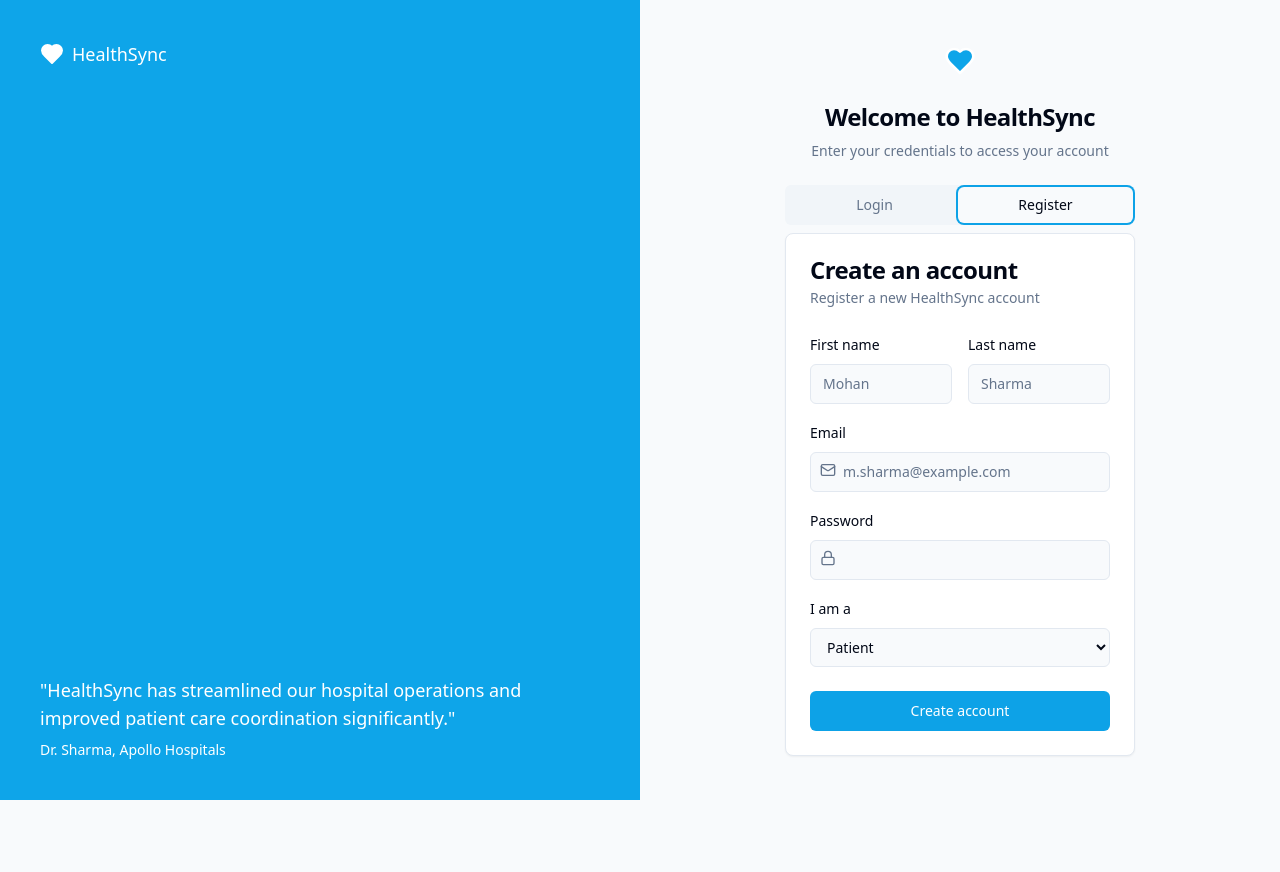
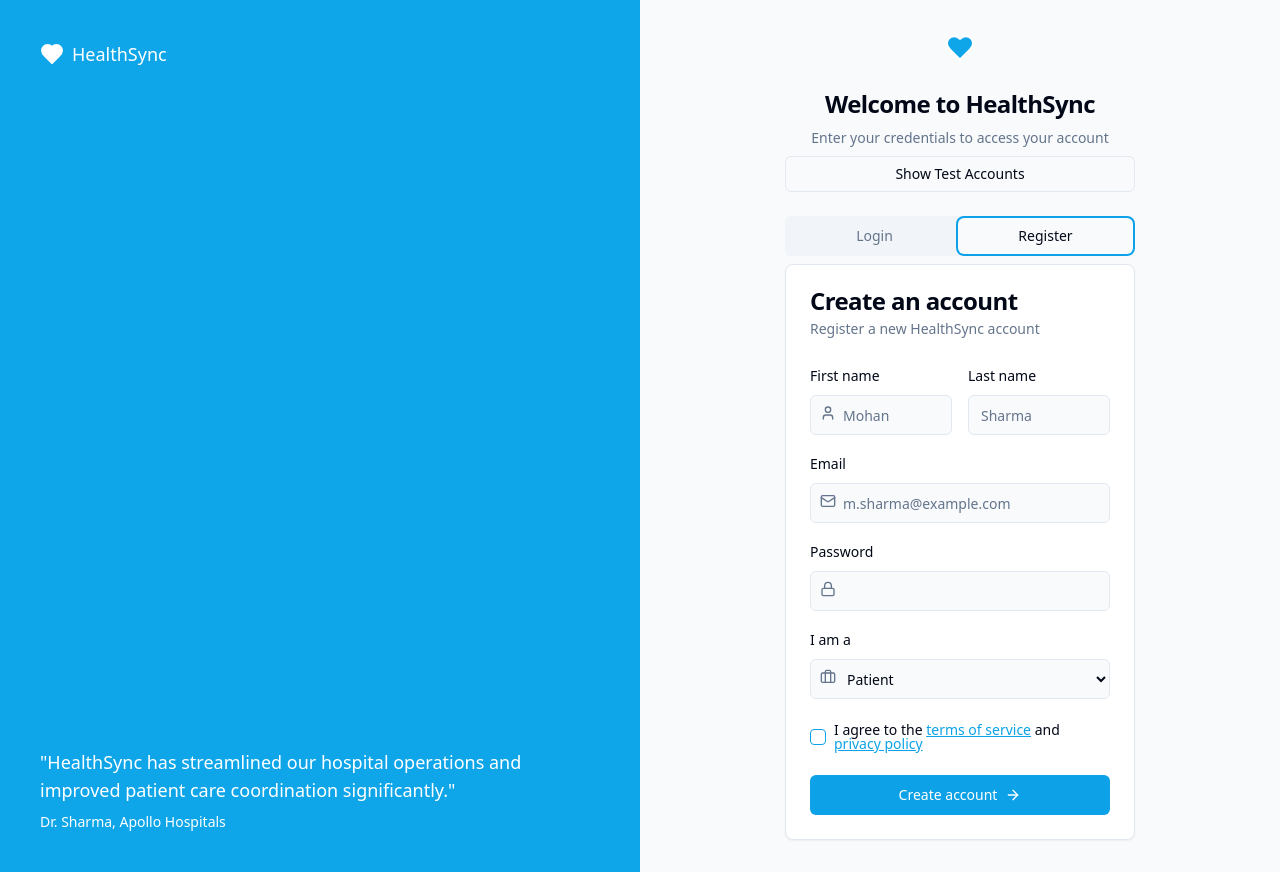
Before and after one commit to gauravaryaarya/patientpathway-nexus, a React (Vite) app: page /auth/login in a window 1280 px wide. Both pictures are taken after a click on the tab "Register". Before the commit the page ends 800 px from the top, so only its background shows below. Built offline with nearby package versions, Linux system fonts and the light colour scheme.

Commit message:
Fix: Login and create account features
- Implemented temporary account credentials for dashboard access.
- Fixed login functionality.
- Added create account feature.

```diff
--- a/src/components/layout/dashboard-layout.tsx
+++ b/src/components/layout/dashboard-layout.tsx
@@ -1,7 +1,7 @@
 
-import React from 'react';
+import React, { useEffect } from 'react';
 import { Sidebar } from './sidebar';
-import { Outlet } from 'react-router-dom';
+import { Outlet, useNavigate } from 'react-router-dom';
 import { cn } from '@/lib/utils';
 
 type DashboardLayoutProps = {
@@ -9,6 +9,18 @@ type DashboardLayoutProps = {
 };
 
 export function DashboardLayout({ children }: DashboardLayoutProps) {
+  const navigate = useNavigate();
+
+  useEffect(() => {
+    // Check if user is authenticated
+    const isAuthenticated = localStorage.getItem('healthsync_auth') === 'true';
+
+    if (!isAuthenticated) {
+      // Redirect to login if not authenticated
+      navigate('/auth/login');
+    }
+  }, [navigate]);
+
   return (
     <div className="flex min-h-screen bg-muted/40 dark:bg-background">
       <Sidebar />
--- a/src/pages/Index.tsx
+++ b/src/pages/Index.tsx
@@ -1,3 +1,4 @@
+
 import { useEffect } from 'react';
 import { useNavigate } from 'react-router-dom';
 
@@ -5,8 +6,17 @@ const Index = () => {
   const navigate = useNavigate();
 
   useEffect(() => {
-    // Redirect to login page
-    navigate('/auth/login');
+    // Check if user is already authenticated
+    const isAuthenticated = localStorage.getItem('healthsync_auth') === 'true';
+    const userRole = localStorage.getItem('healthsync_user_role');
+
+    if (isAuthenticated && userRole) {
+      // Redirect to the user's dashboard based on their role
+      navigate(`/${userRole}`);
+    } else {
+      // Redirect to login page if not authenticated
+      navigate('/auth/login');
+    }
   }, [navigate]);
 
   return (
--- a/src/pages/auth/login.tsx
+++ b/src/pages/auth/login.tsx
@@ -1,26 +1,98 @@
 
 import { useState } from "react";
-import { Link } from "react-router-dom";
-import { Heart, Mail, Lock, ArrowRight } from "lucide-react";
+import { useNavigate } from "react-router-dom";
+import { Heart, Mail, Lock, ArrowRight, User, Briefcase } from "lucide-react";
 import { Button } from "@/components/ui/button";
 import { Input } from "@/components/ui/input";
 import { Label } from "@/components/ui/label";
 import { Card, CardContent, CardDescription, CardFooter, CardHeader, CardTitle } from "@/components/ui/card";
 import { Tabs, TabsContent, TabsList, TabsTrigger } from "@/components/ui/tabs";
+import { useToast } from "@/hooks/use-toast";
+import { Checkbox } from "@/components/ui/checkbox";
+
+// Temporary account credentials
+const tempAccounts = {
+  patient: { email: "patient@healthsync.com", password: "patient123" },
+  doctor: { email: "doctor@healthsync.com", password: "doctor123" },
+  pharmacy: { email: "pharmacy@healthsync.com", password: "pharmacy123" },
+  admin: { email: "admin@healthsync.com", password: "admin123" },
+};
 
 export default function LoginPage() {
   const [isLoading, setIsLoading] = useState<boolean>(false);
+  const [loginEmail, setLoginEmail] = useState<string>("");
+  const [loginPassword, setLoginPassword] = useState<string>("");
+  const [registerEmail, setRegisterEmail] = useState<string>("");
+  const [registerPassword, setRegisterPassword] = useState<string>("");
+  const [firstName, setFirstName] = useState<string>("");
+  const [lastName, setLastName] = useState<string>("");
+  const [userType, setUserType] = useState<string>("patient");
+  const [showCredentials, setShowCredentials] = useState<boolean>(false);
+
+  const navigate = useNavigate();
+  const { toast } = useToast();
 
   const handleLogin = async (e: React.FormEvent) => {
     e.preventDefault();
     setIsLoading(true);
 
-    // Simulate API call
+    // Simple login validation for demo
+    if (loginEmail === tempAccounts.patient.email && loginPassword === tempAccounts.patient.password) {
+      handleSuccessfulLogin("patient");
+    } else if (loginEmail === tempAccounts.doctor.email && loginPassword === tempAccounts.doctor.password) {
+      handleSuccessfulLogin("doctor");
+    } else if (loginEmail === tempAccounts.pharmacy.email && loginPassword === tempAccounts.pharmacy.password) {
+      handleSuccessfulLogin("pharmacy");
+    } else if (loginEmail === tempAccounts.admin.email && loginPassword === tempAccounts.admin.password) {
+      handleSuccessfulLogin("admin");
+    } else {
       setTimeout(() => {
         setIsLoading(false);
-      // Redirect to dashboard based on role
-      window.location.href = "/patient";
+        toast({
+          title: "Login Failed",
+          description: "Invalid email or password. Try using the test accounts.",
+          variant: "destructive",
+        });
+      }, 1000);
+    }
+  };
+
+  const handleSuccessfulLogin = (role: string) => {
+    // Store user role in localStorage for persistence
+    localStorage.setItem("healthsync_user_role", role);
+    localStorage.setItem("healthsync_auth", "true");
+
+    setTimeout(() => {
+      setIsLoading(false);
+      toast({
+        title: "Login Successful",
+        description: `Welcome to HealthSync ${role} dashboard!`,
+      });
+      navigate(`/${role}`);
+    }, 1000);
+  };
+
+  const handleRegister = async (e: React.FormEvent) => {
+    e.preventDefault();
+    setIsLoading(true);
+
+    setTimeout(() => {
+      setIsLoading(false);
+      // Store registration info (in a real app this would go to a database)
+      localStorage.setItem("healthsync_user_role", userType);
+      localStorage.setItem("healthsync_auth", "true");
+
+      toast({
+        title: "Registration Successful",
+        description: "Your account has been created successfully!",
+      });
+
+      navigate(`/${userType}`);
     }, 1500);
+  };
+
+  const toggleCredentials = () => {
+    setShowCredentials(!showCredentials);
   };
 
   return (
@@ -52,6 +124,25 @@ export default function LoginPage() {
             <p className="text-sm text-muted-foreground">
               Enter your credentials to access your account
             </p>
+            <Button
+              variant="outline"
+              size="sm"
+              className="mt-2"
+              onClick={toggleCredentials}
+            >
+              {showCredentials ? "Hide Test Accounts" : "Show Test Accounts"}
+            </Button>
+
+            {showCredentials && (
+              <div className="mt-2 p-3 bg-muted rounded-md text-left text-xs">
+                <h4 className="font-semibold mb-1">Test Accounts:</h4>
+                <div className="grid gap-1">
+                  <p>🧑‍⚕️ <strong>Patient:</strong> patient@healthsync.com / patient123</p>
+                  <p>👨‍⚕️ <strong>Doctor:</strong> doctor@healthsync.com / doctor123</p>
+                  <p>💊 <strong>Pharmacy:</strong> pharmacy@healthsync.com / pharmacy123</p>
+                </div>
+              </div>
+            )}
           </div>
           <Tabs defaultValue="login" className="w-full">
             <TabsList className="grid w-full grid-cols-2">
@@ -77,6 +168,8 @@ export default function LoginPage() {
                           placeholder="m.sharma@example.com"
                           type="email"
                           className="pl-8"
+                          value={loginEmail}
+                          onChange={(e) => setLoginEmail(e.target.value)}
                           required
                         />
                       </div>
@@ -89,13 +182,15 @@ export default function LoginPage() {
                           id="password"
                           type="password"
                           className="pl-8"
+                          value={loginPassword}
+                          onChange={(e) => setLoginPassword(e.target.value)}
                           required
                         />
                       </div>
                     </div>
                   </CardContent>
                   <CardFooter className="flex flex-col">
-                    <Button className="w-full" disabled={isLoading}>
+                    <Button className="w-full" disabled={isLoading} type="submit">
                       {isLoading ? (
                         <div className="flex items-center">
                           <svg className="animate-spin -ml-1 mr-3 h-4 w-4 text-white" xmlns="http://www.w3.org/2000/svg" fill="none" viewBox="0 0 24 24">
@@ -111,9 +206,9 @@ export default function LoginPage() {
                       )}
                     </Button>
                     <div className="mt-4 text-center text-sm">
-                      <Link to="/auth/forgot-password" className="text-primary underline-offset-4 hover:underline">
+                      <a href="#" className="text-primary underline-offset-4 hover:underline">
                         Forgot Password?
-                      </Link>
+                      </a>
                     </div>
                   </CardFooter>
                 </form>
@@ -121,6 +216,7 @@ export default function LoginPage() {
             </TabsContent>
             <TabsContent value="register">
               <Card>
+                <form onSubmit={handleRegister}>
                   <CardHeader>
                     <CardTitle>Create an account</CardTitle>
                     <CardDescription>
@@ -131,43 +227,67 @@ export default function LoginPage() {
                     <div className="grid grid-cols-2 gap-4">
                       <div className="space-y-2">
                         <Label htmlFor="firstName">First name</Label>
-                      <Input id="firstName" placeholder="Mohan" required />
-                    </div>
-                    <div className="space-y-2">
-                      <Label htmlFor="lastName">Last name</Label>
-                      <Input id="lastName" placeholder="Sharma" required />
-                    </div>
-                  </div>
-                  <div className="space-y-2">
-                    <Label htmlFor="email">Email</Label>
                         <div className="relative">
-                      <Mail className="absolute left-2.5 top-2.5 h-4 w-4 text-muted-foreground" />
+                          <User className="absolute left-2.5 top-2.5 h-4 w-4 text-muted-foreground" />
                           <Input
-                        id="email"
-                        placeholder="m.sharma@example.com"
-                        type="email"
+                            id="firstName"
+                            placeholder="Mohan"
                             className="pl-8"
+                            value={firstName}
+                            onChange={(e) => setFirstName(e.target.value)}
                             required
                           />
                         </div>
                       </div>
                       <div className="space-y-2">
-                    <Label htmlFor="password">Password</Label>
+                        <Label htmlFor="lastName">Last name</Label>
+                        <Input
+                          id="lastName"
+                          placeholder="Sharma"
+                          value={lastName}
+                          onChange={(e) => setLastName(e.target.value)}
+                          required
+                        />
+                      </div>
+                    </div>
+                    <div className="space-y-2">
+                      <Label htmlFor="registerEmail">Email</Label>
+                      <div className="relative">
+                        <Mail className="absolute left-2.5 top-2.5 h-4 w-4 text-muted-foreground" />
+                        <Input
+                          id="registerEmail"
+                          placeholder="m.sharma@example.com"
+                          type="email"
+                          className="pl-8"
+                          value={registerEmail}
+                          onChange={(e) => setRegisterEmail(e.target.value)}
+                          required
+                        />
+                      </div>
+                    </div>
+                    <div className="space-y-2">
+                      <Label htmlFor="registerPassword">Password</Label>
                       <div className="relative">
                         <Lock className="absolute left-2.5 top-2.5 h-4 w-4 text-muted-foreground" />
                         <Input
-                        id="password"
+                          id="registerPassword"
                           type="password"
                           className="pl-8"
+                          value={registerPassword}
+                          onChange={(e) => setRegisterPassword(e.target.value)}
                           required
                         />
                       </div>
                     </div>
                     <div className="space-y-2">
                       <Label htmlFor="userType">I am a</Label>
+                      <div className="relative">
+                        <Briefcase className="absolute left-2.5 top-2.5 h-4 w-4 text-muted-foreground" />
                         <select
                           id="userType"
-                      className="w-full rounded-md border border-input bg-background px-3 py-2 text-sm"
+                          className="w-full rounded-md border border-input bg-background px-3 py-2 text-sm pl-8 h-10"
+                          value={userType}
+                          onChange={(e) => setUserType(e.target.value)}
                           required
                         >
                           <option value="patient">Patient</option>
@@ -175,10 +295,35 @@ export default function LoginPage() {
                           <option value="pharmacy">Pharmacy</option>
                         </select>
                       </div>
+                    </div>
+                    <div className="flex items-center space-x-2 pt-2">
+                      <Checkbox id="terms" required />
+                      <label
+                        htmlFor="terms"
+                        className="text-sm font-medium leading-none peer-disabled:cursor-not-allowed peer-disabled:opacity-70"
+                      >
+                        I agree to the <a href="#" className="text-primary underline">terms of service</a> and <a href="#" className="text-primary underline">privacy policy</a>
+                      </label>
+                    </div>
                   </CardContent>
                   <CardFooter>
-                  <Button className="w-full">Create account</Button>
+                    <Button className="w-full" disabled={isLoading} type="submit">
+                      {isLoading ? (
+                        <div className="flex items-center">
+                          <svg className="animate-spin -ml-1 mr-3 h-4 w-4 text-white" xmlns="http://www.w3.org/2000/svg" fill="none" viewBox="0 0 24 24">
+                            <circle className="opacity-25" cx="12" cy="12" r="10" stroke="currentColor" strokeWidth="4"></circle>
+                            <path className="opacity-75" fill="currentColor" d="M4 12a8 8 0 018-8V0C5.373 0 0 5.373 0 12h4zm2 5.291A7.962 7.962 0 014 12H0c0 3.042 1.135 5.824 3 7.938l3-2.647z"></path>
+                          </svg>
+                          Processing...
+                        </div>
+                      ) : (
+                        <div className="flex items-center">
+                          Create account <ArrowRight className="ml-2 h-4 w-4" />
+                        </div>
+                      )}
+                    </Button>
                   </CardFooter>
+                </form>
               </Card>
             </TabsContent>
           </Tabs>
```
Lines whose indentation alone changed are shown as unchanged.
